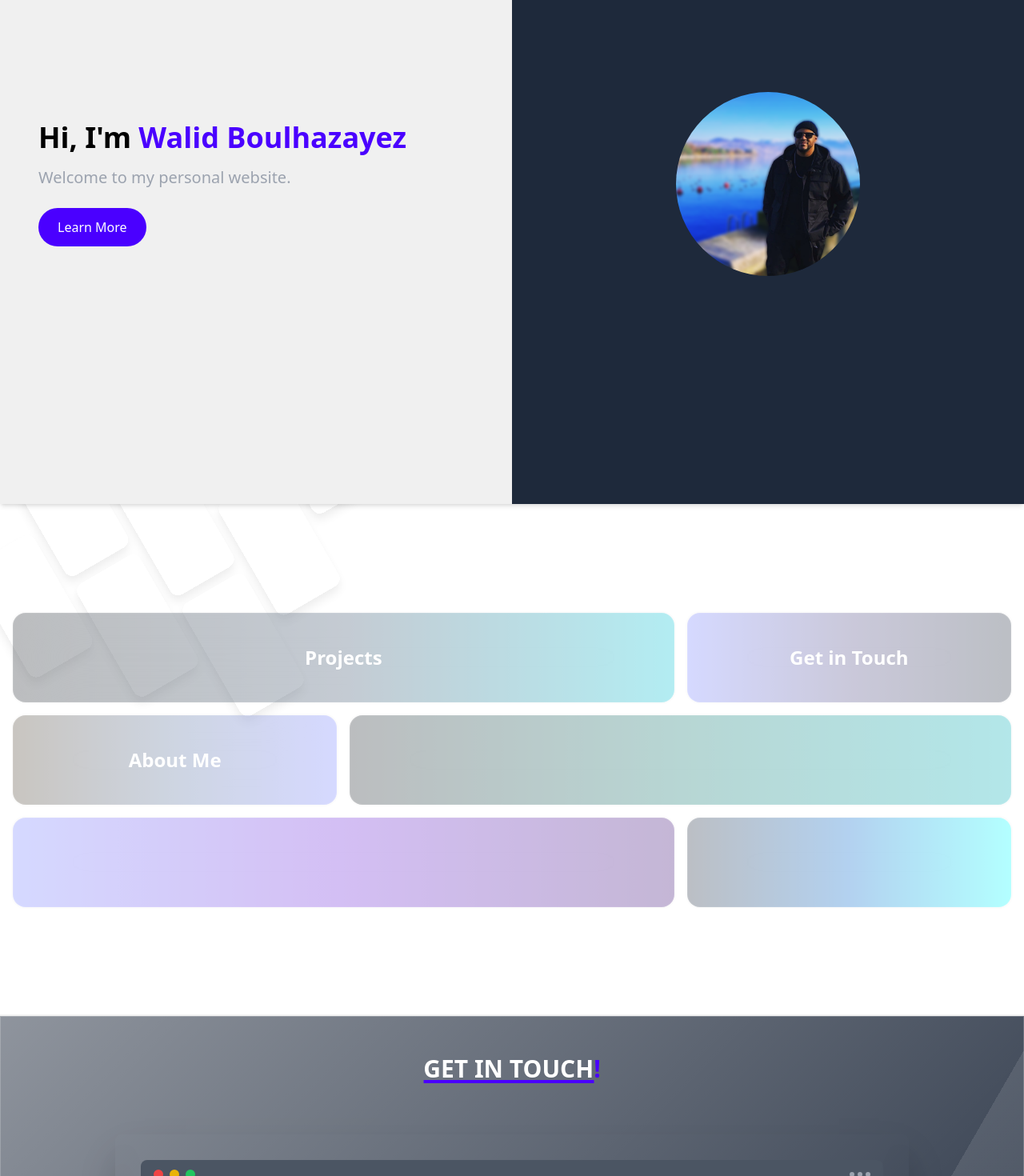
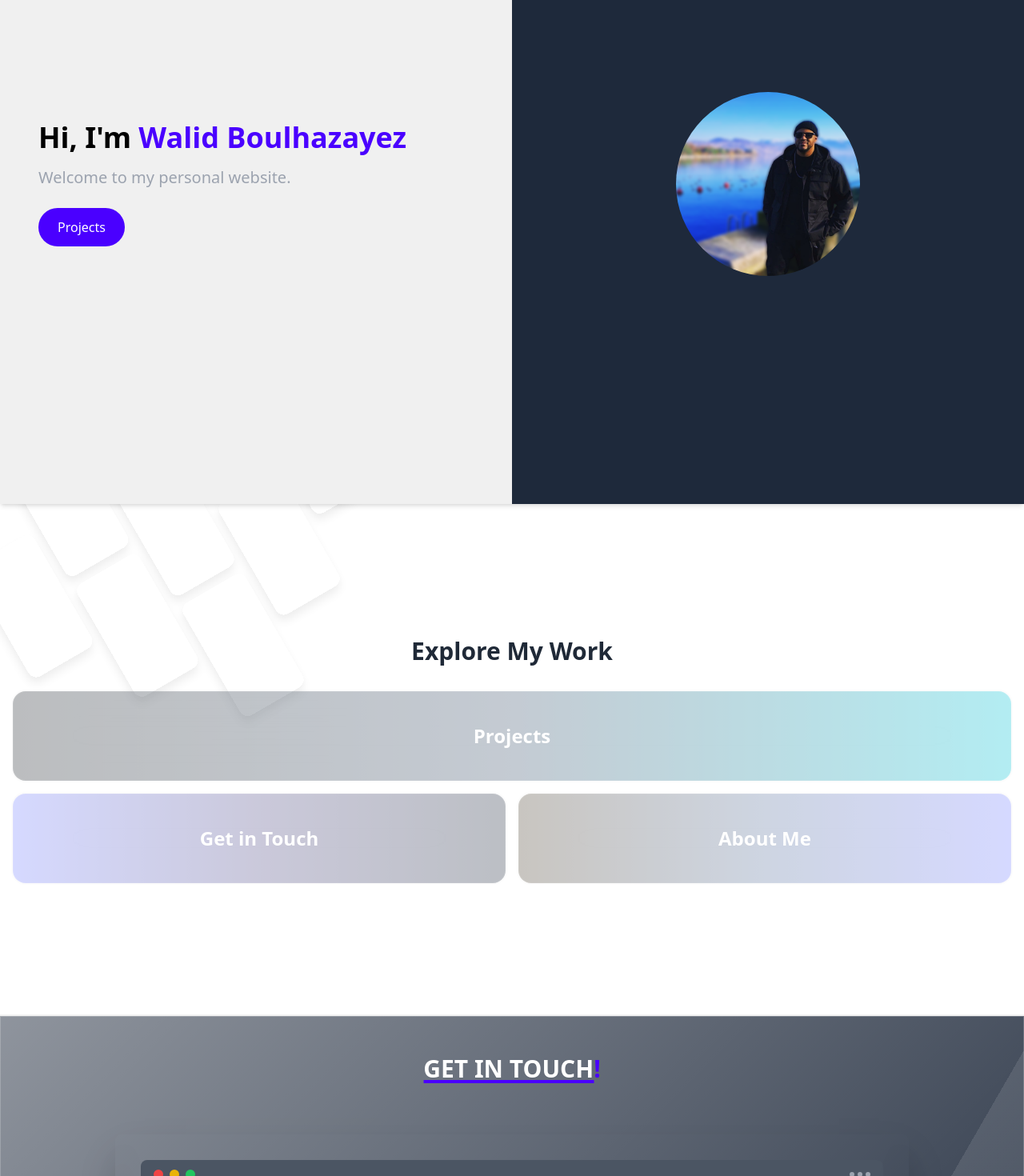
Before and after one commit to walid385/portfolio, an Angular app: page /home in a window 1280 px wide. Shown: the part 238-1708 px from the top of the page at 80% size. Built offline with nearby package versions, Linux system fonts and the light colour scheme.

Commit message:
Corrections

```diff
--- a/src/app/Pages/wbpulse/wbpulse.component.html
+++ b/src/app/Pages/wbpulse/wbpulse.component.html
@@ -1,8 +1,8 @@
-<div class="container">
-  <div class="flex flex-col lg:flex-row relative container">
-    <div class="flex flex-col">
+<div class="container ">
+  <div class="flex flex-col lg:flex-row relative container mx-auto">
+    <div class="flex flex-col items-center justify-center md:items-start md:justify-start w-full lg:w-1/2 p-4">
       <h1 class="text-2xl font-bold mt-3">Projects</h1>
-      <p class="mb-4">Here are some of the projects I have worked on.</p>
+      <p class="mb-4 text-center md:text-start">Here are some of the projects I have worked on.</p>
       <div class="flex gap-2 ">
         <!-- Project 1 -->
         <button
@@ -47,16 +47,21 @@
       </p>
 
 
-      <div class="leading-7 text-justify xl:tracking-wide text-wrap md:text-lg lg:text-base xl:text-lg">
+
+
+
+
+
+      <div class="text-justify text-wrap md:text-lg lg:text-base xl:text-lg">
         <p class="mb-4">
           As a
           <span
-            class="underline decoration-pink-500 dark:decoration-blue-400 underline-offset-4 hover:decoration-purple-500 dark:hover:decoration-teal-400 transition-colors duration-300">
+            class="text-primary">
             self-taught developer
           </span>
           without formal work experience in the tech industry, I created a
           <span
-            class="underline decoration-purple-500 dark:decoration-teal-400 underline-offset-4 hover:decoration-pink-500 dark:hover:decoration-yellow-400 transition-colors duration-300">
+            class="text-primary">
             full-stack app
           </span>
           that serves as a central repository for development resources. This app enables users to register, log in,
@@ -65,7 +70,7 @@
         <p class="">
           It serves as a
           <span
-            class="underline decoration-blue-500 dark:decoration-yellow-400 underline-offset-4 hover:decoration-teal-500 dark:hover:decoration-pink-500 transition-colors duration-300">
+            class="text-primary">
             proof of my skills
           </span>
           in software development, including the planning, development, and deployment of complex web applications.
@@ -77,6 +82,7 @@
           <path stroke-linecap="round" stroke-linejoin="round" d="M19 9l-7 7-7-7" />
         </svg>
       </div>
+
 
 
 
@@ -97,7 +103,7 @@
 
       <!-- Phone Mockup -->
       <div
-        class="mockup-phone md:absolute left-1/2 md:left-[-3.5rem] md:top-64 lg:left-[-5rem] xl:left-[-3rem] 2xl:left-5 lg:top-[-2rem] xl:top-[1rem] 2xl:top-[3rem] scale-90 md:scale-[0.7] 2xl:scale-[.7] xl:scale-[.6] lg:scale-[.5] z-20">
+        class="mockup-phone overflow-hidden md:absolute left-1/2 md:left-[-3.5rem] md:top-64 lg:left-[-5rem] xl:left-[-3rem] 2xl:left-5 lg:top-[-2rem] xl:top-[1rem] 2xl:top-[3rem] scale-90 md:scale-[0.7] 2xl:scale-[.7] xl:scale-[.6] lg:scale-[.5] z-20">
         <div class="camera"></div>
         <div class="display">
           <div class="artboard artboard-demo phone-1 flex items-center justify-center text-center bg-black">
@@ -428,7 +434,7 @@
         <p class="leading-relaxed ">
           If you're interested in the full implementation details or want to collaborate on similar projects, feel free
           to
-          <a href="mailto:your-email@example.com" class="text-blue-600 underline hover:text-blue-400 transition-colors">
+          <a  [routerLink]="['/']" fragment="get-in-touch" class= "text-primary hover:underline">
             get in touch!
           </a>
         </p>
--- a/src/app/Pages/wbpulse/wbpulse.component.ts
+++ b/src/app/Pages/wbpulse/wbpulse.component.ts
@@ -1,10 +1,11 @@
 import { CommonModule } from '@angular/common';
 import { Component } from '@angular/core';
+import { RouterLink } from '@angular/router';
 
 @Component({
   selector: 'app-wbpulse',
   standalone: true,
-  imports: [CommonModule],
+  imports: [CommonModule, RouterLink],
   templateUrl: './wbpulse.component.html',
   styleUrl: './wbpulse.component.scss'
 })
--- a/src/app/home/hero/hero.component.html
+++ b/src/app/home/hero/hero.component.html
@@ -1,4 +1,4 @@
-<div class="hero-container flex flex-col lg:flex-row w-full h-screen relative items-center justify-center shadow-md mb-48 md:mb-0">
+<div class="hero-container flex flex-col lg:flex-row w-full h-screen relative items-center justify-center shadow-md ">
   <!-- Left Section -->
   <div class="hero-left flex flex-col items-center lg:items-start justify-center h-full lg:h-full lg:basis-1/2 w-full px-6 md:px-12 lg:px-16">
     <div class="text-container container text-center lg:text-left">
@@ -11,9 +11,9 @@
       </p>
       <div class="mt-6 flex justify-center lg:justify-start">
         <a
-          routerLink="/"
+          [routerLink]="['/project-webpulse']"
           class="bg-primary text-white py-3 px-6 rounded-full hover:bg-secondary transition-all cursor-pointer">
-          Learn More
+          Projects
         </a>
       </div>
     </div>
--- a/src/app/home/hero/hero.component.ts
+++ b/src/app/home/hero/hero.component.ts
@@ -1,9 +1,10 @@
 import { Component } from '@angular/core';
+import { RouterLink } from '@angular/router';
 
 @Component({
   selector: 'app-hero',
   standalone: true,
-  imports: [],
+  imports: [RouterLink],
   templateUrl: './hero.component.html',
   styleUrl: './hero.component.scss'
 })
--- a/src/app/home/home.component.html
+++ b/src/app/home/home.component.html
@@ -1,3 +1,3 @@
-<app-hero></app-hero>
-<app-main></app-main>
-<app-contact id="get-in-touch"></app-contact>
+<app-hero/>
+<app-main/>
+<app-contact id="get-in-touch" />
--- a/src/app/home/main/main.component.html
+++ b/src/app/home/main/main.component.html
@@ -1,9 +1,14 @@
-<div class="h-[80dvh] flex items-center justify-center relative mb-48 md:mb-0">
+<div class="h-[80dvh] flex flex-col items-center justify-center relative">
+  <!-- Title -->
+  <div class="text-center mb-8">
+    <h2 class="text-3xl font-bold">Explore My Work</h2>
+  </div>
+
   <!-- Pseudo-element for transparent background -->
   <div class="absolute inset-0 bg-[url('/bg_boxes.svg')] bg-contain bg-left-top md:bg-[top_-20em_left] bg-no-repeat opacity-10 pointer-events-none"></div>
 
   <!-- Main content container -->
-  <div class="container grid grid-cols-1 md:grid-cols-3 gap-4">
+  <div class="container grid grid-cols-1 md:grid-cols-2 gap-4">
     <!-- Gradient 1 -->
     <div
       class="col-span-1 md:col-span-2 glass bg-gradient-to-r from-[#1D232A] via-[#3A506B] to-[#00C1D4] opacity-30 min-h-28 card cursor-pointer hover:opacity-100 group">
@@ -46,8 +51,7 @@
       <a [routerLink]="['/about']" class="block w-full h-full">
         <div class="relative flex items-center justify-center h-full">
           <!-- Gradient 3 Title -->
-              <h2
-                class="text-xl md:text-2xl font-bold text-white transition-transform duration-1000 group-hover:translate-y-[-1.2rem] md:group-hover:translate-y-[-0.8rem]">
+          <h2 class="text-xl md:text-2xl font-bold text-white transition-transform duration-1000 group-hover:translate-y-[-1.2rem] md:group-hover:translate-y-[-0.8rem]">
             About Me
           </h2>
           <!-- Hidden paragraph with smooth transition -->
@@ -58,17 +62,5 @@
         </div>
       </a>
     </div>
-
-
-    <!-- Additional Gradients -->
-    <div
-      class="col-span-1 md:col-span-2 glass bg-gradient-to-r from-[#1D232A] via-[#0F766E] to-[#00ADB5] opacity-30 min-h-28 card cursor-pointer hover:opacity-100">
-    </div>
-    <div
-      class="col-span-1 md:col-span-2 glass bg-gradient-to-l from-[#3B0D74] via-[#6D28D9] to-[#7480FF] opacity-30 min-h-28 card cursor-pointer hover:opacity-100">
-    </div>
-    <div
-      class="col-span-1 lg:col-span-1 glass bg-gradient-to-r from-[#1E293B] via-[#0066CC] to-[#00FFFF] opacity-30 min-h-28 card cursor-pointer hover:opacity-100">
   </div>
 </div>
-</div>
```
Lines whose indentation alone changed are shown as unchanged.
